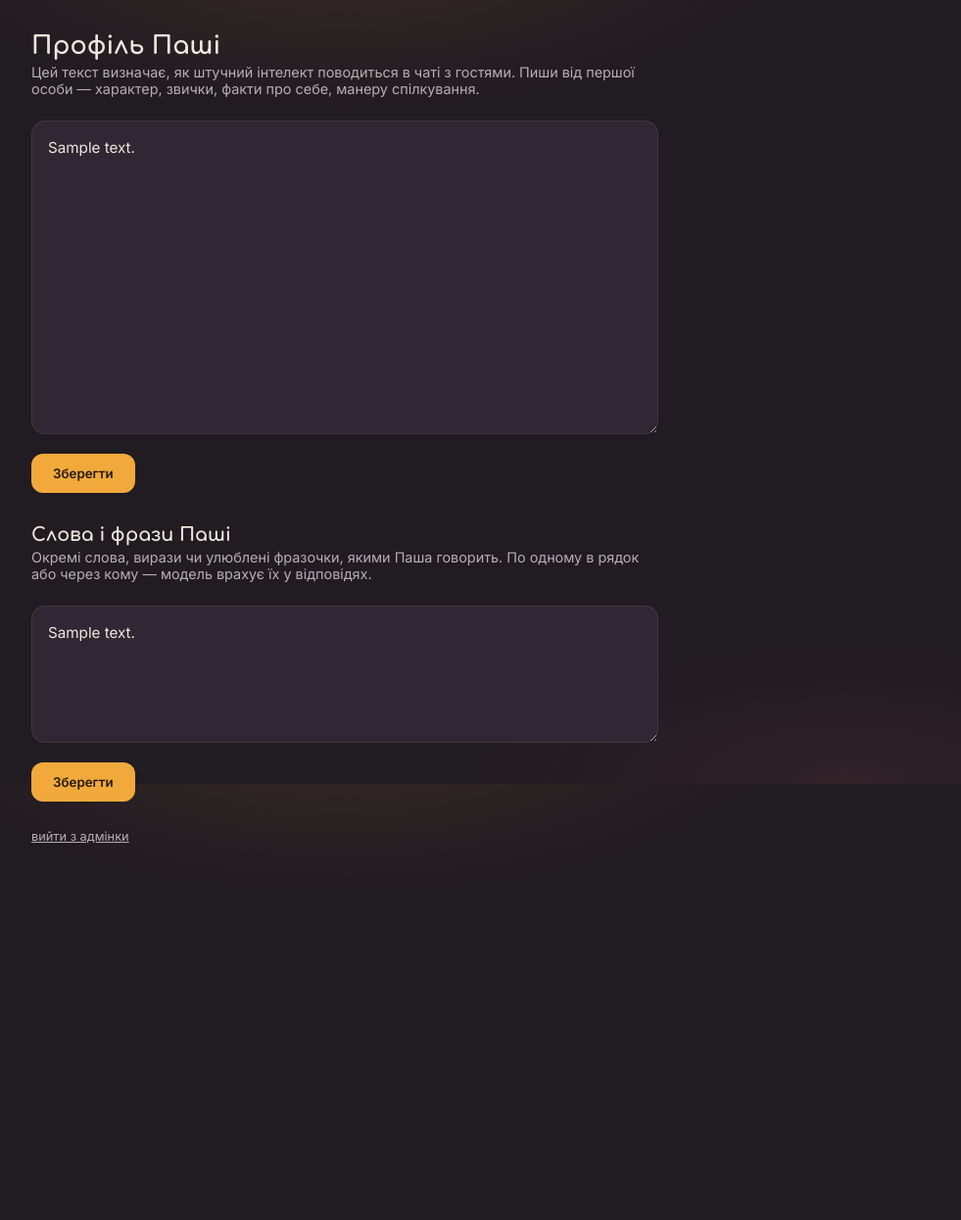
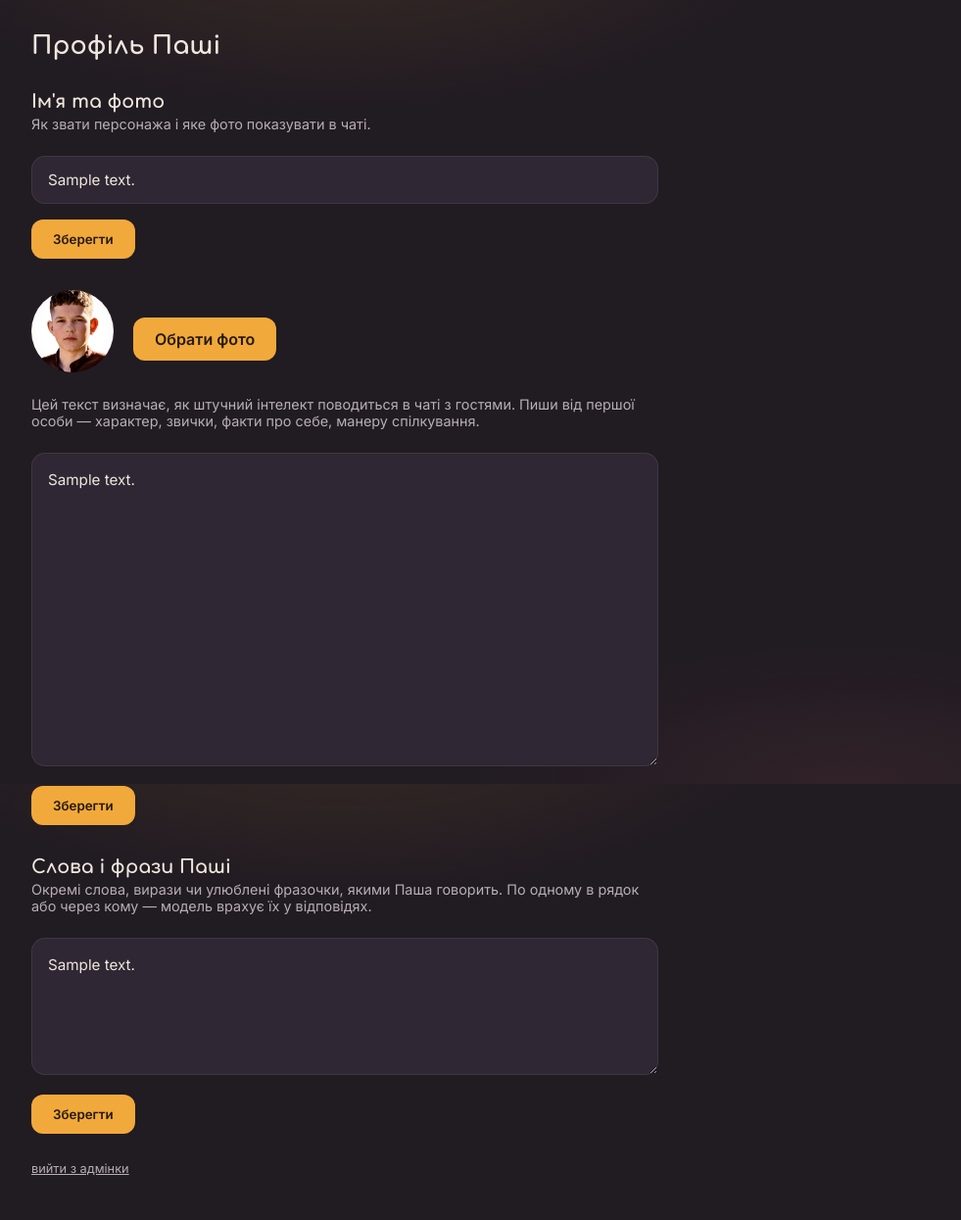
Before and after one commit to Khomychh/pasha, a FastAPI app: template templates/admin.html in a window 1280 px wide. Shown: the whole page at 98% size, without its empty margins (288-1269 px from the left). Before the commit the page ends 860 px from the top, so only its background shows below. Run offline with FastAPI, Linux system fonts and the light colour scheme; the template is opened without the code that fills it: most values are stand-ins (such as "Sample title", 1, 10 or a date in 2020); parts of the project's set-up code (start-up, migrations or seed data) failed here and were passed over.

Commit message:
add admin controls for updating name and avatar, and integrate dynamic persona display across pages

```diff
--- a/app/config.py
+++ b/app/config.py
@@ -21,6 +21,8 @@ class Settings:
         self.secret_key = _require("SECRET_KEY")
         self.persona_path = os.environ.get("PERSONA_PATH", "data/persona.txt")
         self.phrases_path = os.environ.get("PHRASES_PATH", "data/phrases.txt")
+        self.name_path = os.environ.get("NAME_PATH", "data/name.txt")
+        self.avatar_path = os.environ.get("AVATAR_PATH", "static/img/pasha.jpg")
 
         self.rate_limit_max_messages = int(os.environ.get("RATE_LIMIT_MAX_MESSAGES", "60"))
         self.rate_limit_window_seconds = int(os.environ.get("RATE_LIMIT_WINDOW_SECONDS", str(60 * 60)))
--- a/static/css/style.css
+++ b/static/css/style.css
@@ -470,6 +470,62 @@ a {
   min-height: 140px;
 }
 
+.admin-card input[type="text"] {
+  width: 100%;
+  background: var(--panel);
+  border: 1px solid rgba(255, 255, 255, 0.08);
+  border-radius: 14px;
+  padding: 14px 16px;
+  color: var(--ink);
+  font-family: var(--font-body);
+  font-size: 0.95rem;
+  outline: none;
+}
+
+.admin-card input[type="text"]:focus-visible {
+  border-color: var(--amber);
+  outline: 2px solid var(--amber);
+  outline-offset: 1px;
+}
+
+.admin-photo-row {
+  display: flex;
+  align-items: center;
+  gap: 20px;
+  margin: 32px 0 24px;
+}
+
+.admin-photo-preview {
+  width: 84px;
+  height: 84px;
+  border-radius: 50%;
+  overflow: hidden;
+  flex-shrink: 0;
+  background: linear-gradient(135deg, var(--coral), var(--amber));
+}
+
+.admin-photo-preview img {
+  width: 100%;
+  height: 100%;
+  object-fit: cover;
+}
+
+.admin-file-label {
+  background: var(--amber);
+  color: #241a0a;
+  border: none;
+  border-radius: 12px;
+  padding: 12px 22px;
+  font-weight: 700;
+  cursor: pointer;
+  font-family: var(--font-body);
+  display: inline-block;
+}
+
+.admin-file-label:hover {
+  background: #ffbb52;
+}
+
 .admin-card textarea {
   width: 100%;
   min-height: 320px;
--- a/templates/admin.html
+++ b/templates/admin.html
@@ -3,7 +3,7 @@
 <head>
   <meta charset="utf-8" />
   <meta name="viewport" content="width=device-width, initial-scale=1" />
-  <title>Паша — адмін</title>
+  <title>{{ name_text }} — адмін</title>
   <link rel="preconnect" href="https://fonts.googleapis.com" />
   <link rel="preconnect" href="https://fonts.gstatic.com" crossorigin />
   <link
@@ -16,6 +16,26 @@
   <div class="admin-screen">
     <div class="admin-card">
       <h1>Профіль Паші</h1>
+
+      <h2>Ім'я та фото</h2>
+      <p class="tagline">Як звати персонажа і яке фото показувати в чаті.</p>
+      <input type="text" id="name-input" value="{{ name_text }}" maxlength="40" />
+      <div class="admin-actions">
+        <button id="save-name-btn" type="button">Зберегти</button>
+        <span class="admin-status" id="name-status"></span>
+      </div>
+
+      <div class="admin-photo-row">
+        <div class="admin-photo-preview">
+          <img id="photo-preview" src="/static/img/pasha.jpg?v={{ photo_version }}" alt="{{ name_text }}" />
+        </div>
+        <div class="admin-actions">
+          <label class="admin-file-label" for="photo-input">Обрати фото</label>
+          <input type="file" id="photo-input" accept="image/jpeg,image/png,image/webp" hidden />
+          <span class="admin-status" id="photo-status"></span>
+        </div>
+      </div>
+
       <p class="tagline">
         Цей текст визначає, як штучний інтелект поводиться в чаті з
         гостями. Пиши від першої особи — характер, звички, факти про
--- a/templates/chat.html
+++ b/templates/chat.html
@@ -6,7 +6,7 @@
     name="viewport"
     content="width=device-width, initial-scale=1, viewport-fit=cover, interactive-widget=resizes-content"
   />
-  <title>Паша</title>
+  <title>{{ name }}</title>
   <link rel="preconnect" href="https://fonts.googleapis.com" />
   <link rel="preconnect" href="https://fonts.gstatic.com" crossorigin />
   <link
@@ -18,9 +18,9 @@
 <body class="chat-page">
   <div class="chat-screen">
     <header class="chat-header">
-      <div class="avatar"><img src="/static/img/pasha.jpg" alt="Паша" /></div>
+      <div class="avatar"><img src="/static/img/pasha.jpg?v={{ photo_version }}" alt="{{ name }}" /></div>
       <div class="chat-header-text">
-        <span class="name">Паша</span>
+        <span class="name">{{ name }}</span>
         <span class="status"><span class="status-dot"></span>у апарата</span>
       </div>
       <a class="logout-link" href="/logout" onclick="return false" id="logout-link">вийти</a>
--- a/templates/login.html
+++ b/templates/login.html
@@ -3,7 +3,7 @@
 <head>
   <meta charset="utf-8" />
   <meta name="viewport" content="width=device-width, initial-scale=1" />
-  <title>Паша</title>
+  <title>{{ name }}</title>
   <link rel="preconnect" href="https://fonts.googleapis.com" />
   <link rel="preconnect" href="https://fonts.gstatic.com" crossorigin />
   <link
@@ -15,7 +15,7 @@
 <body>
   <div class="auth-screen">
     <div class="auth-card lamp-glow">
-      <h1>Паша</h1>
+      <h1>{{ name }}</h1>
       <p class="tagline">хтось є вдома...</p>
       <form class="auth-form" method="post" action="/login">
         {% if error %}
```
Also changed, not shown: app/persona.py (+35 -0 lines), app/routes/admin.py (+43 -2 lines), app/routes/guest.py (+8 -2 lines), static/js/admin.js (+46 -0 lines).
